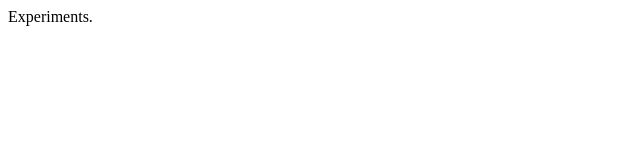
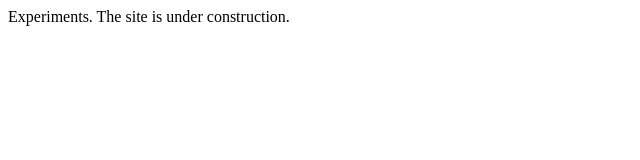
Before and after one commit to kvnandula04/Experiments, a plain HTML site: page index.html in a window 1280 px wide. Shown: the whole page, without its empty margins (0-640 px from the left). Drawn offline with Linux system fonts and the light colour scheme.

Commit message:
Update index.html

```diff
--- a/index.html
+++ b/index.html
@@ -1,3 +1,3 @@
 <html>
-Experiments.
+Experiments. The site is under construction.
 </html>
```
